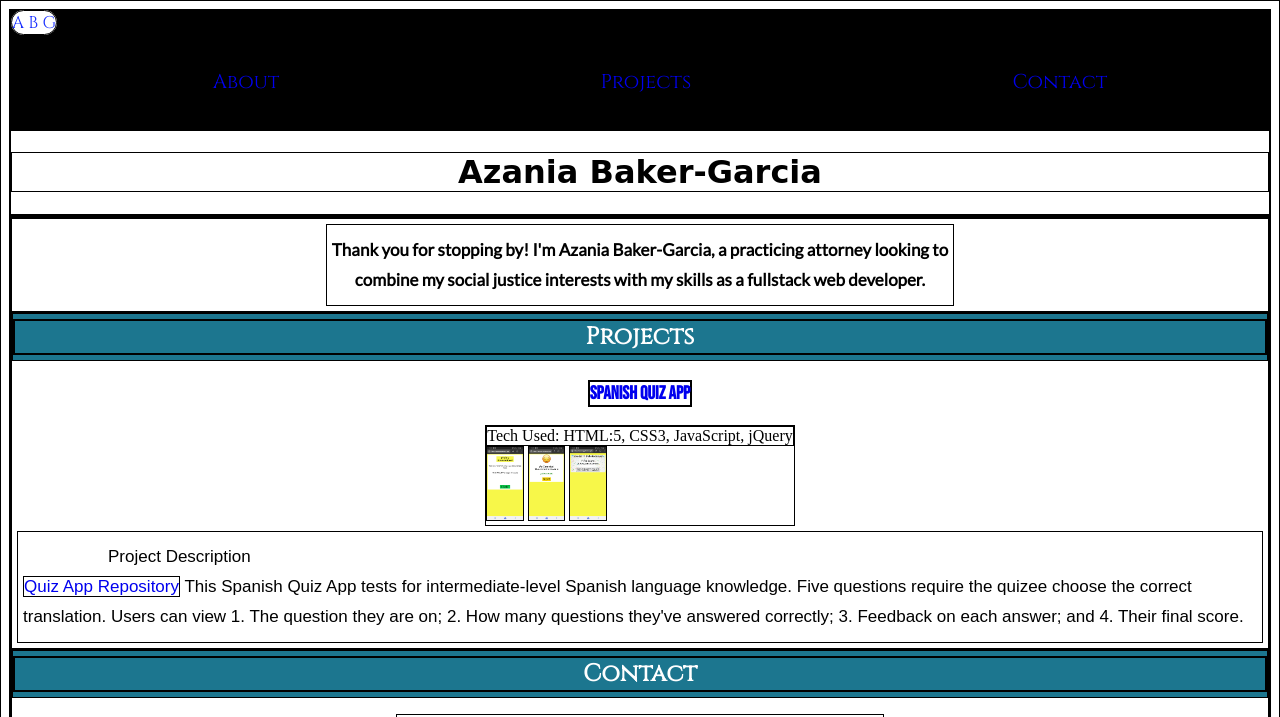
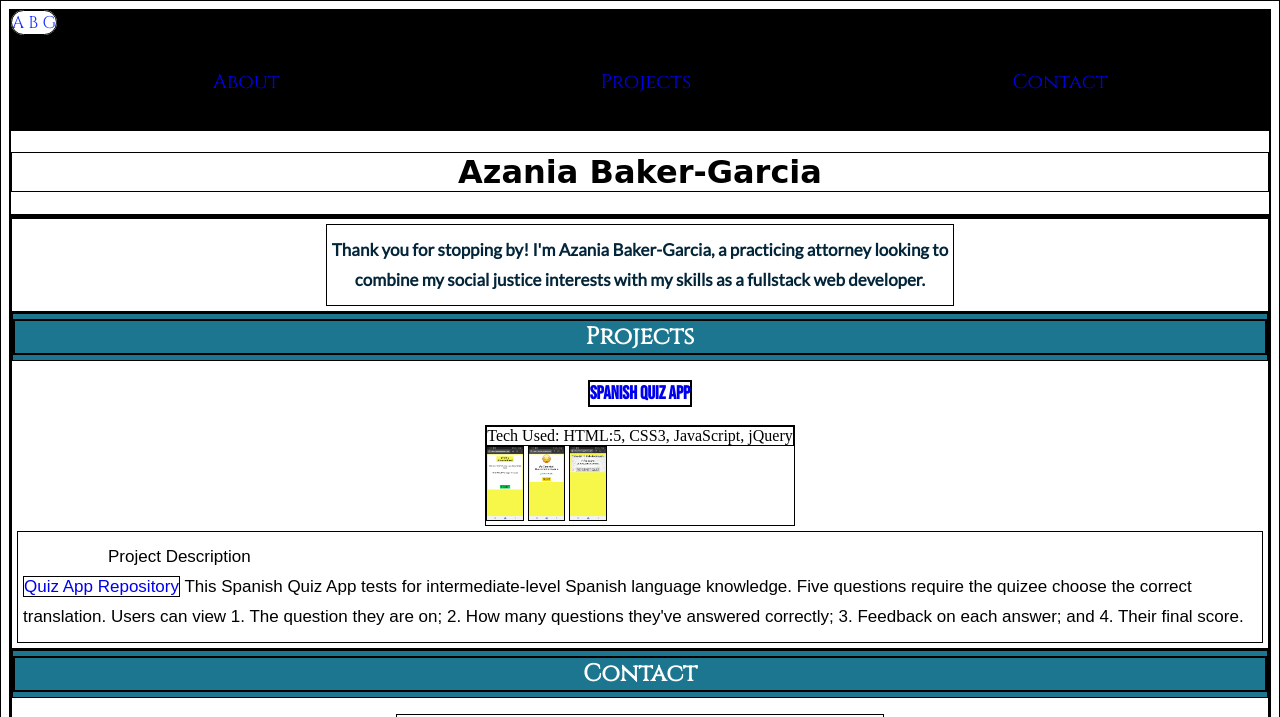
Before and after one commit to AzaniaBG/Portfolio, a plain HTML site: page index.html in a window 1280 px wide. Shown: the top 717 px of the page. Drawn offline with Linux system fonts and the light colour scheme; a web font is replaced by a local one.

Commit message:
added 032539 to headline-text

```diff
--- a/main.css
+++ b/main.css
@@ -90,7 +90,7 @@ h3 {
     /* margin: 0 auto; */
     /* background-color: #182FFF; */
     background-color: white;
-    color: black;
+    color: #032539;
 
 
 }
```
